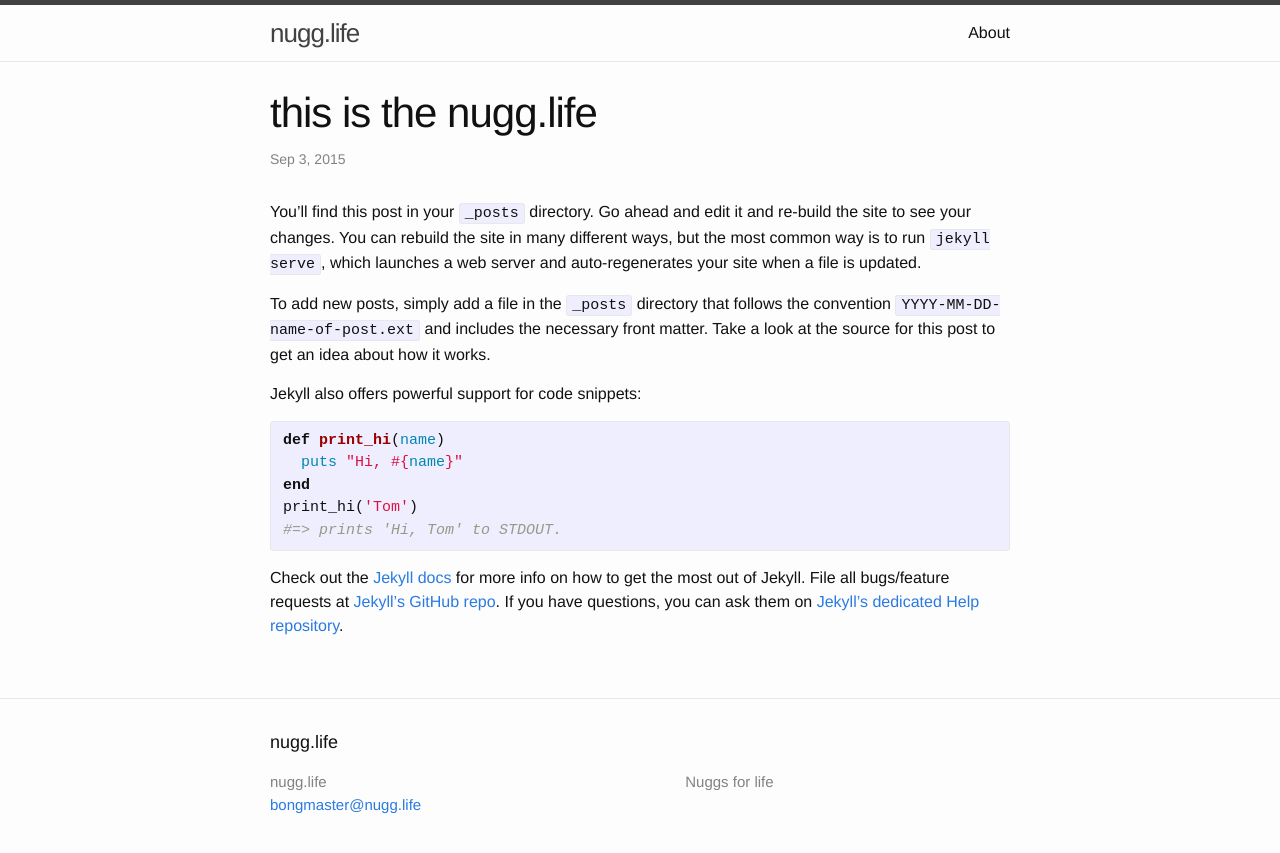
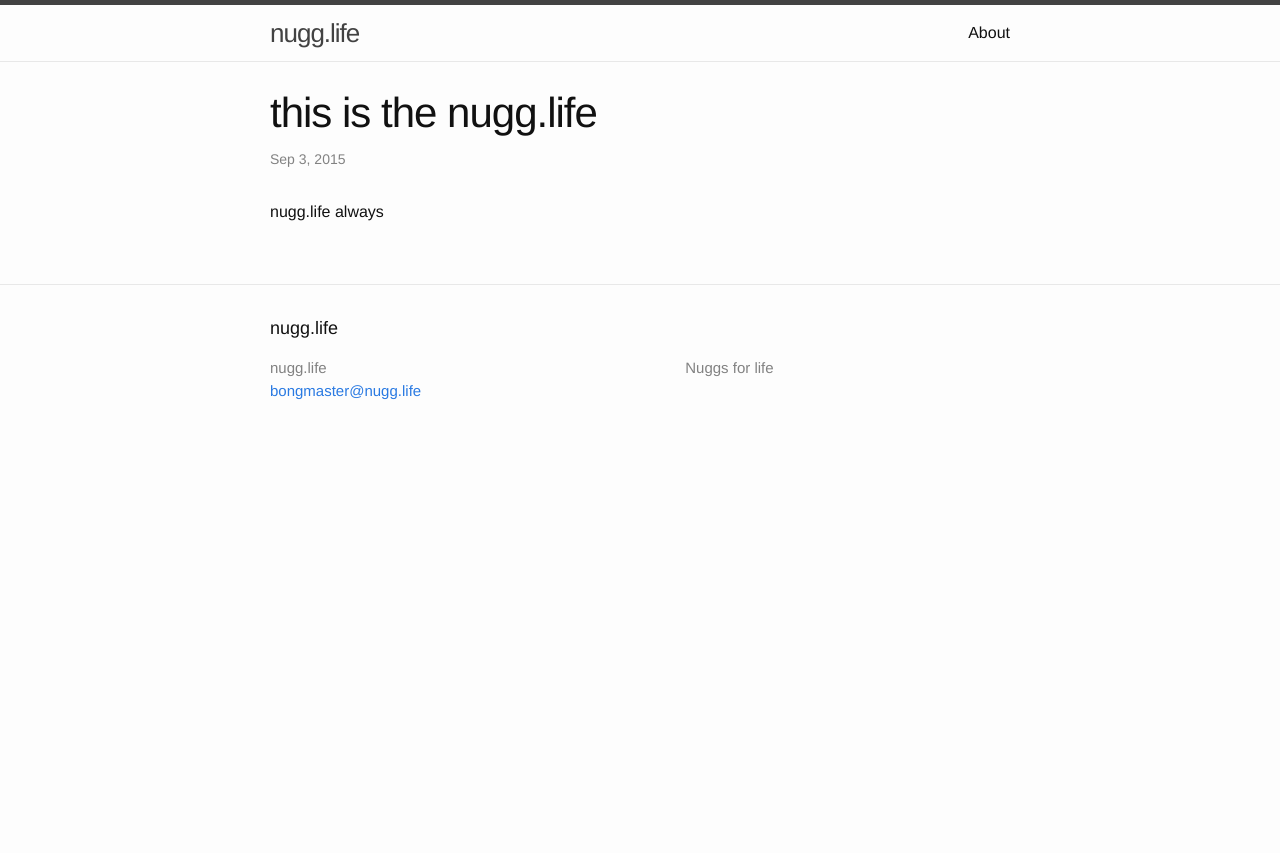
Before and after one commit to philchristensen/nugg.life, a Jekyll site: the page built from src/_posts/2015-09-03-welcome-to-nugg-life.markdown, in a window 1280 px wide. Shown: the top 853 px of the page. Built offline with Jekyll 4.4.1, drawn with Linux system fonts in a browser that asks for light colours.

Commit message:
cleanup, basic scaffolding complete

```diff
--- a/src/_posts/2015-09-03-welcome-to-nugg-life.markdown
+++ b/src/_posts/2015-09-03-welcome-to-nugg-life.markdown
@@ -4,22 +4,5 @@ title:  "this is the nugg.life"
 date:   2015-09-03 12:11:10
 categories: about
 ---
-You’ll find this post in your `_posts` directory. Go ahead and edit it and re-build the site to see your changes. You can rebuild the site in many different ways, but the most common way is to run `jekyll serve`, which launches a web server and auto-regenerates your site when a file is updated.
 
-To add new posts, simply add a file in the `_posts` directory that follows the convention `YYYY-MM-DD-name-of-post.ext` and includes the necessary front matter. Take a look at the source for this post to get an idea about how it works.
-
-Jekyll also offers powerful support for code snippets:
-
-{% highlight ruby %}
-def print_hi(name)
-  puts "Hi, #{name}"
-end
-print_hi('Tom')
-#=> prints 'Hi, Tom' to STDOUT.
-{% endhighlight %}
-
-Check out the [Jekyll docs][jekyll] for more info on how to get the most out of Jekyll. File all bugs/feature requests at [Jekyll’s GitHub repo][jekyll-gh]. If you have questions, you can ask them on [Jekyll’s dedicated Help repository][jekyll-help].
-
-[jekyll]:      http://jekyllrb.com
-[jekyll-gh]:   https://github.com/jekyll/jekyll
-[jekyll-help]: https://github.com/jekyll/jekyll-help
+nugg.life always
```
Also changed, not shown: src/_posts/0000-00-00-example-post.markdown (deleted, +0 -25 lines), 1 other file.
